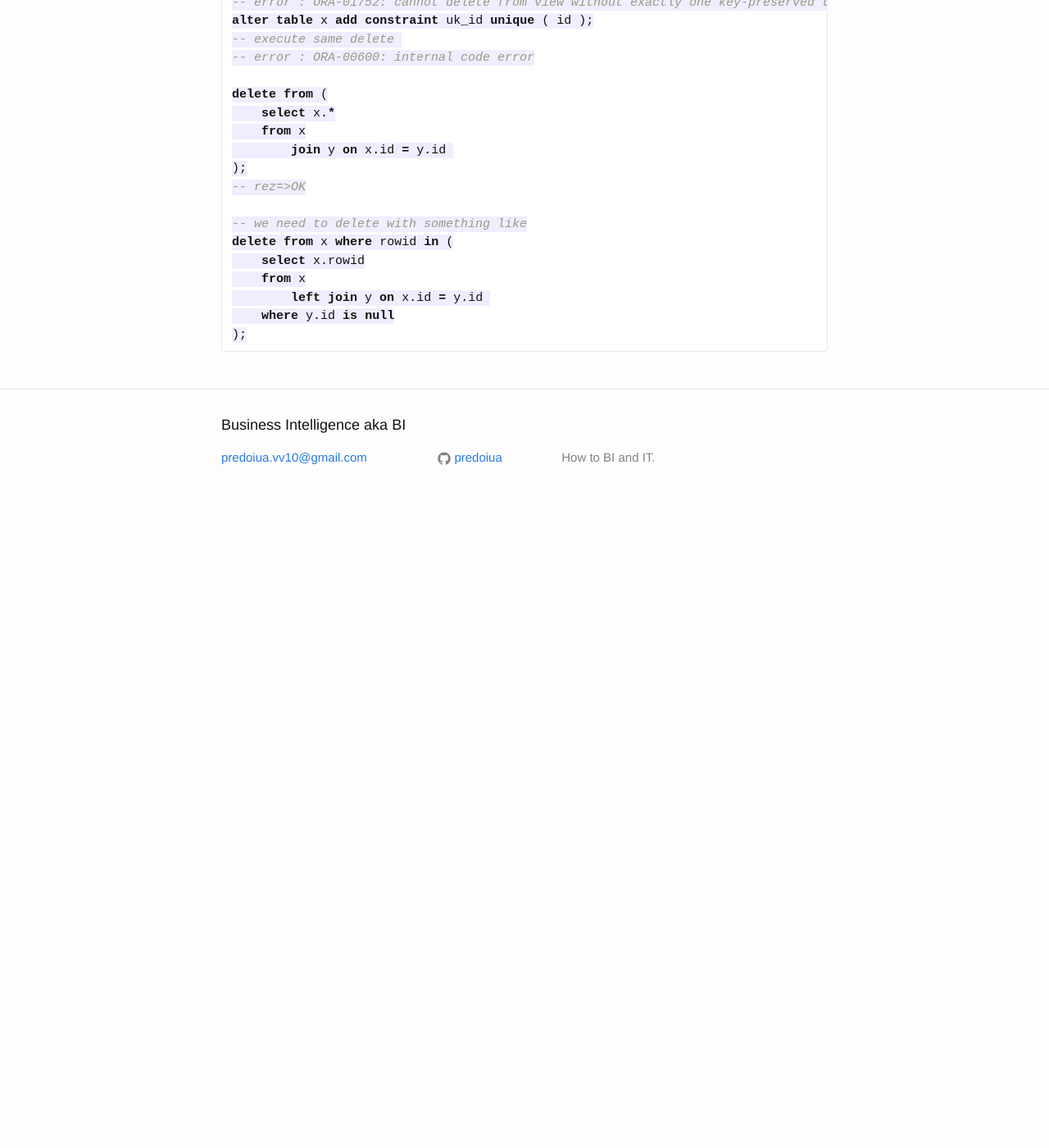
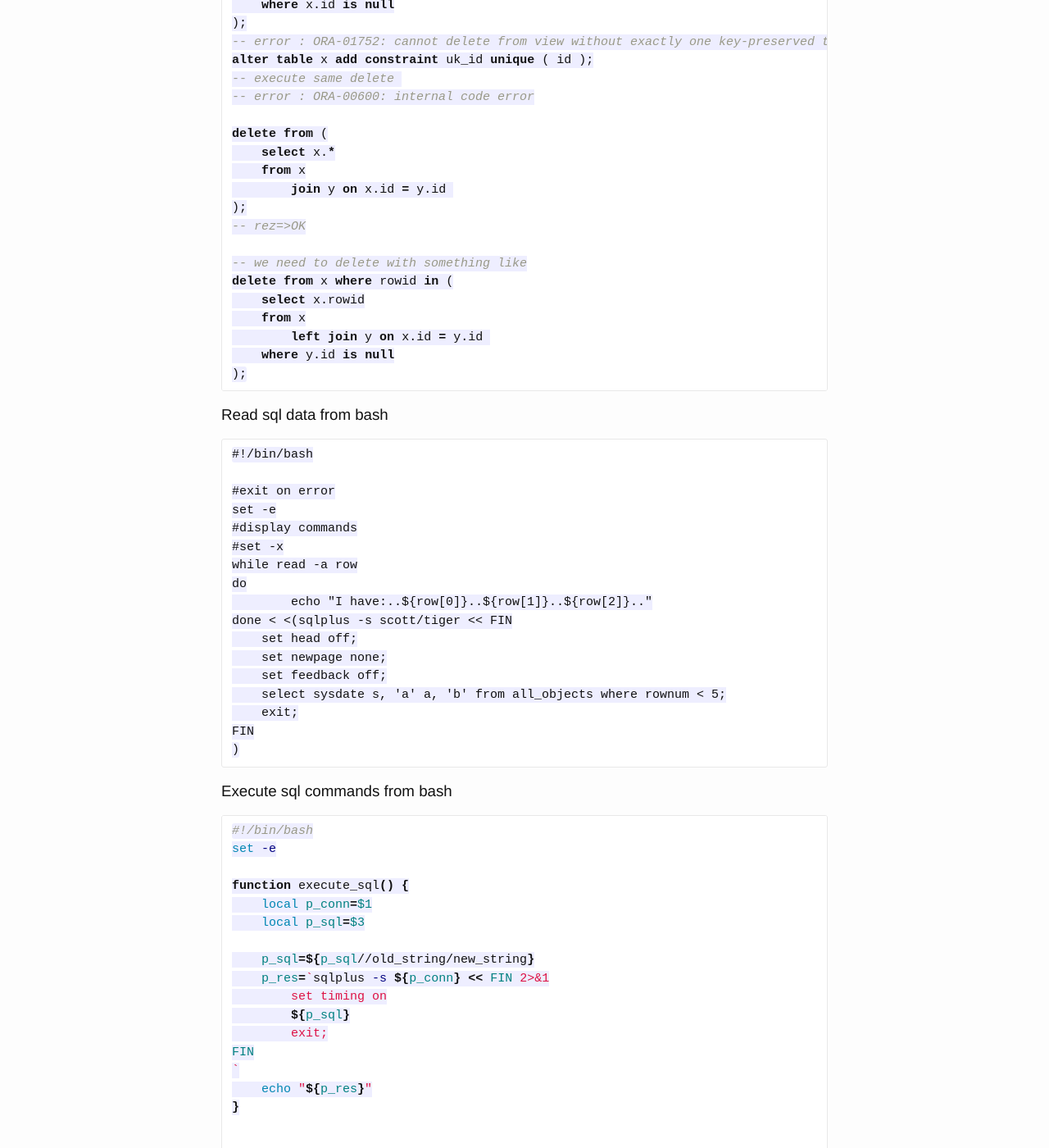
Before and after one commit to predoiua/predoiua.github.io, a Jekyll site: the page built from tutorials/oracle/code/oracle_code.md, in a window 1280 px wide and 1400 px high, scrolled down 2092 px. Shown: the whole window at 82% size. Built offline with Jekyll 4.4.1, drawn with Linux system fonts in a browser that asks for light colours; before the commit the page ends 2722 px from its top, so only the background shows below that; some of the changed text lies outside the part shown.

Commit message:
add oracle bash

```diff
--- a/tutorials/oracle/code/oracle_code.md
+++ b/tutorials/oracle/code/oracle_code.md
@@ -115,3 +115,76 @@
     where y.id is null
 );
 ~~~
+
+###Read sql data from bash
+
+~~~
+#!/bin/bash
+
+#exit on error
+set -e
+#display commands
+#set -x
+while read -a row
+do
+        echo "I have:..${row[0]}..${row[1]}..${row[2]}.."
+done < <(sqlplus -s scott/tiger << FIN
+    set head off;
+    set newpage none;
+    set feedback off;
+    select sysdate s, 'a' a, 'b' from all_objects where rownum < 5;
+    exit;
+FIN
+)
+~~~
+
+###Execute sql commands from bash
+
+~~~bash
+#!/bin/bash
+set -e
+
+function execute_sql() {
+    local p_conn=$1
+    local p_sql=$3
+
+    p_sql=${p_sql//old_string/new_string}
+    p_res=`sqlplus -s ${p_conn} << FIN 2>&1
+        set timing on
+        ${p_sql}
+        exit;
+FIN
+`
+    echo "${p_res}"
+}
+
+
+function process() {
+    local p_sql
+
+    p_sql=$(cat<< FIN
+        begin execute immediate 'drop table temp'; exception when others then null; end;
+        /
+        create table temp (
+            row_id urowid
+          ,code number
+        );
+
+        insert into temp( row_id, code )
+        select rowid, 123 code
+        from emp
+        ;
+        commit;
+
+        delete from emp@db_link
+        where rowid in ( select row_id from temp );
+
+        commit;
+FIN
+)
+    execute_sql "scott/tiger@orcl" "${p_sql}"
+
+}
+
+process
+~~~
```
